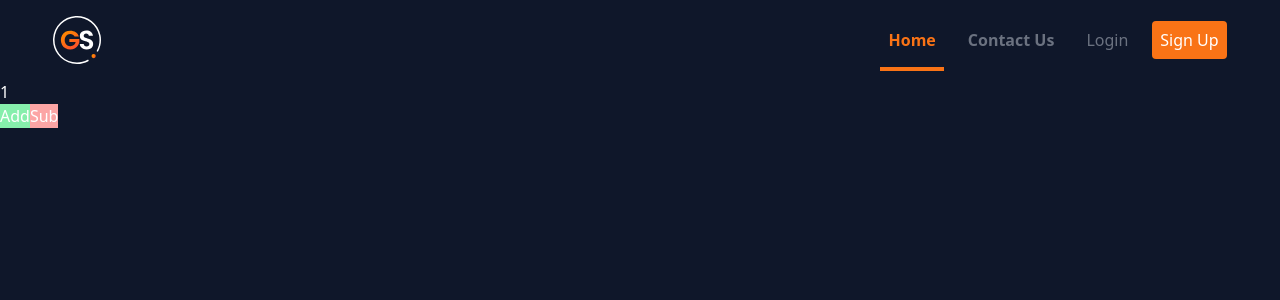
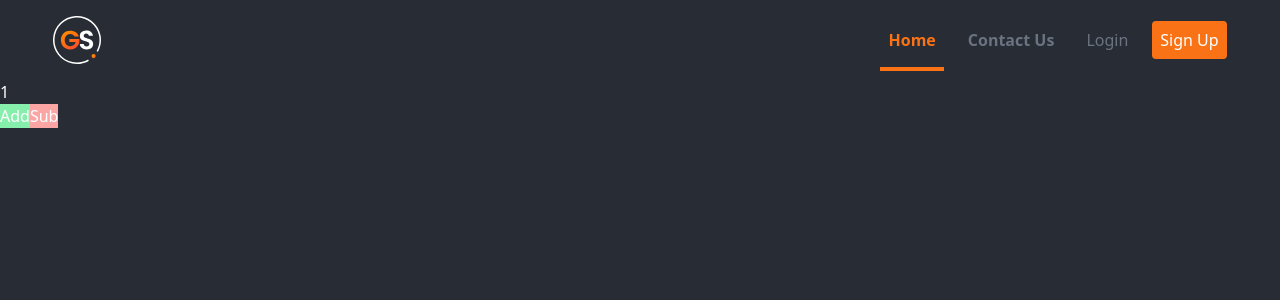
Before and after one commit to JorgeAVargasC/tzuzulcodebootcamp-frontend-react-project-2, a React (Create React App) app: page / in a window 1280 px wide. Shown: the top 300 px of the page. Built offline with nearby package versions, Linux system fonts and the light colour scheme; no server answers.

Commit message:
change bg

```diff
--- a/src/App.js
+++ b/src/App.js
@@ -29,7 +29,7 @@ export default function App() {
 	}, [setUser]);
 
 	return (
-		<div className="selection:bg-orange-400 selection:text-white bg-slate-900 min-h-screen text-white">
+		<div className="selection:bg-orange-400 selection:text-white bg-primary min-h-screen text-white">
 			<Navbar />
 			<Routes>
 				<Route path="/" element={<Home />} />
--- a/tailwind.config.js
+++ b/tailwind.config.js
@@ -5,7 +5,7 @@ module.exports = {
   theme: {
     extend: {
       colors: {
-        'bg-primary': '#282D35',
+        'primary': '#282D35',
       }
     },
   },
```
